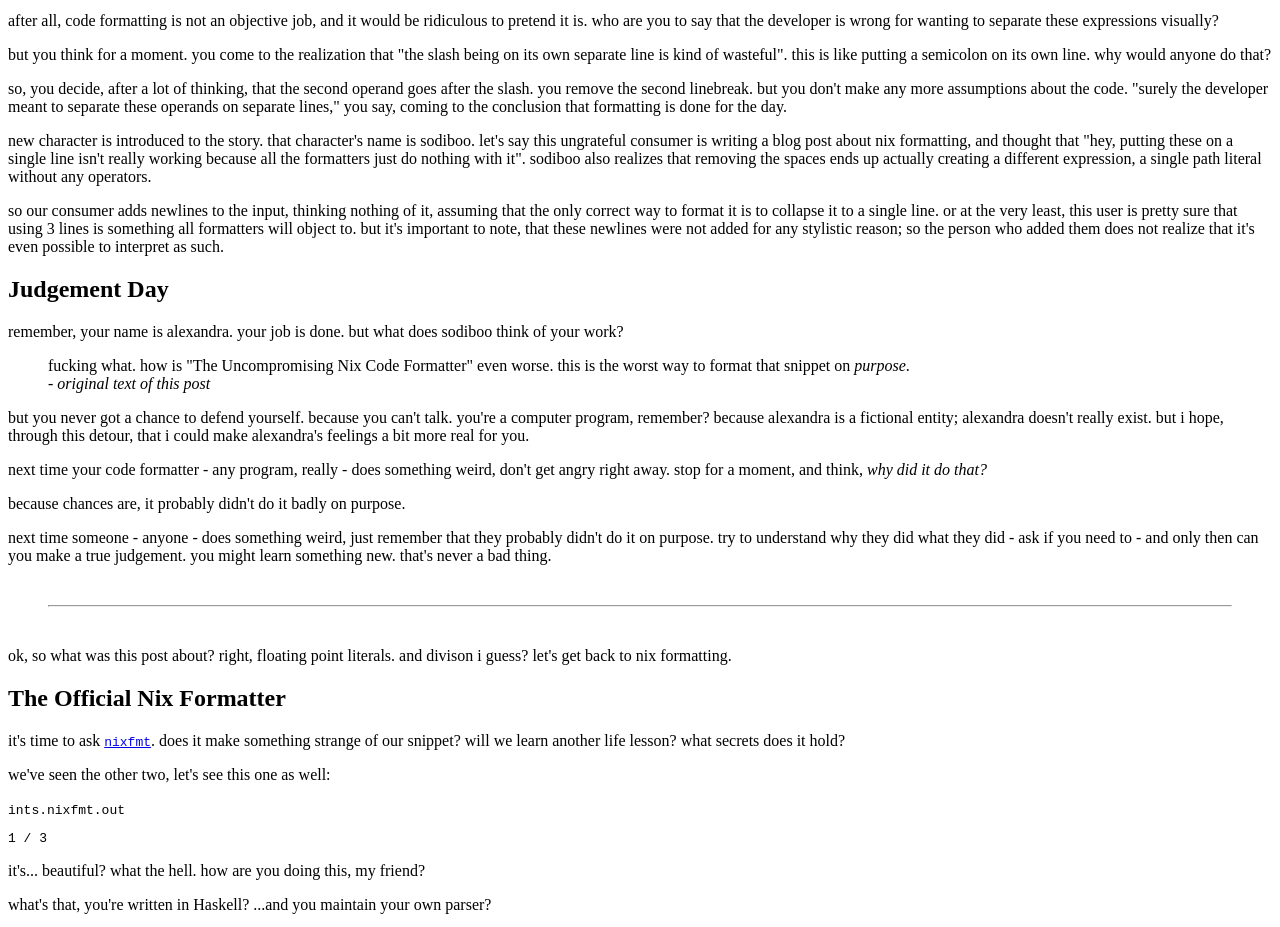
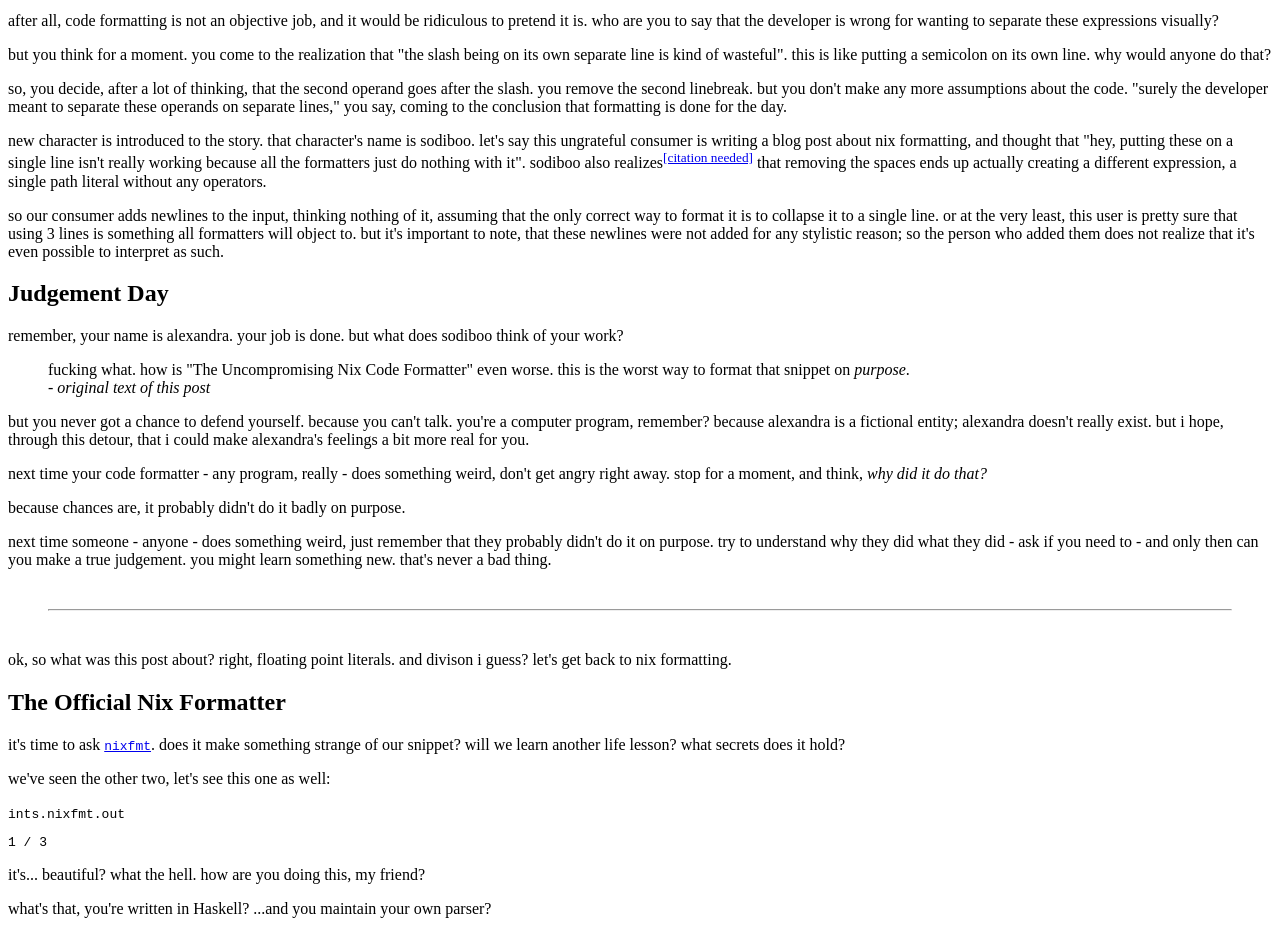
Before and after one commit to sodiboo/system, a plain HTML site: page sodi.boo/public/blog/nix-formatting.html in a window 1280 px wide. Shown: the part 2620-3547 px from the top of the page. Drawn offline with Linux system fonts and the light colour scheme.

Commit message:
blog: add remark about path literals
see https://github.com/sodiboo/niri-flake/pull/559 because i made the
exact mistake in docs for niri-flake that i state so confidently i won't
make here

```diff
--- a/sodi.boo/public/blog/nix-formatting.html
+++ b/sodi.boo/public/blog/nix-formatting.html
@@ -258,7 +258,7 @@ error: error node at 5..7
         </p>
 
         <p>
-            new character is introduced to the story. that character's name is sodiboo. let's say this ungrateful consumer is writing a blog post about nix formatting, and thought that "hey, putting these on a single line isn't really working because all the formatters just do nothing with it". sodiboo also realizes that removing the spaces ends up actually creating a different expression, a single path literal without any operators.
+            new character is introduced to the story. that character's name is sodiboo. let's say this ungrateful consumer is writing a blog post about nix formatting, and thought that "hey, putting these on a single line isn't really working because all the formatters just do nothing with it". sodiboo also realizes<sup><a href="https://github.com/sodiboo/niri-flake/pull/559">[citation needed]</a></sup> that removing the spaces ends up actually creating a different expression, a single path literal without any operators.
         </p>
 
         <p>
```
Also changed, not shown: 1 other file.
